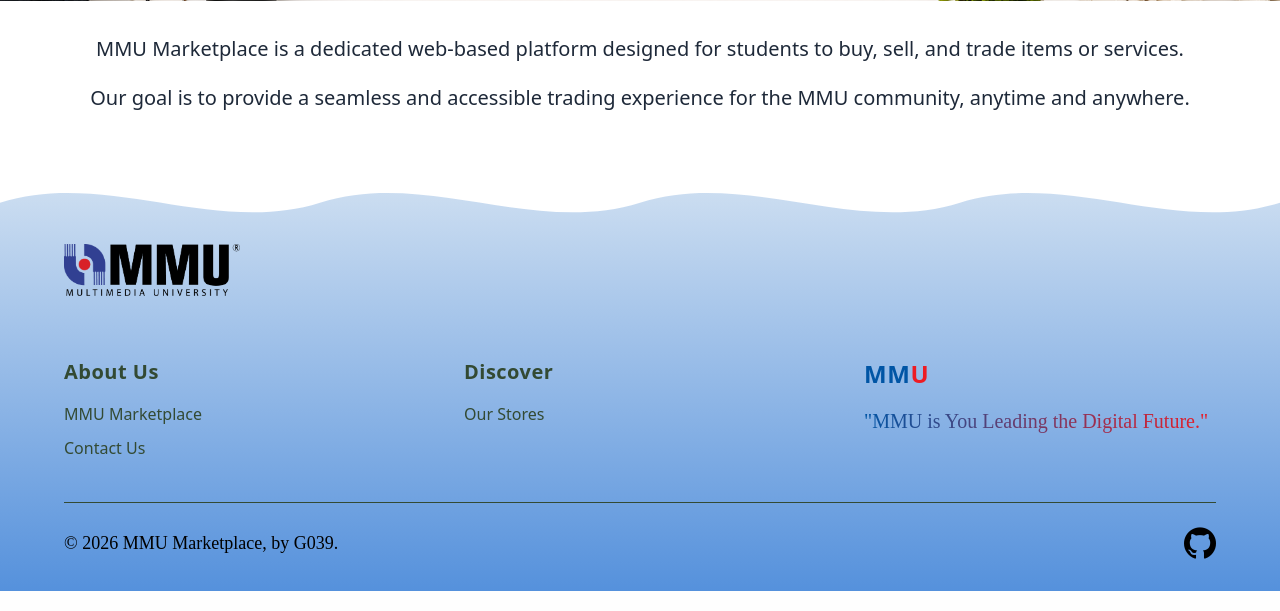
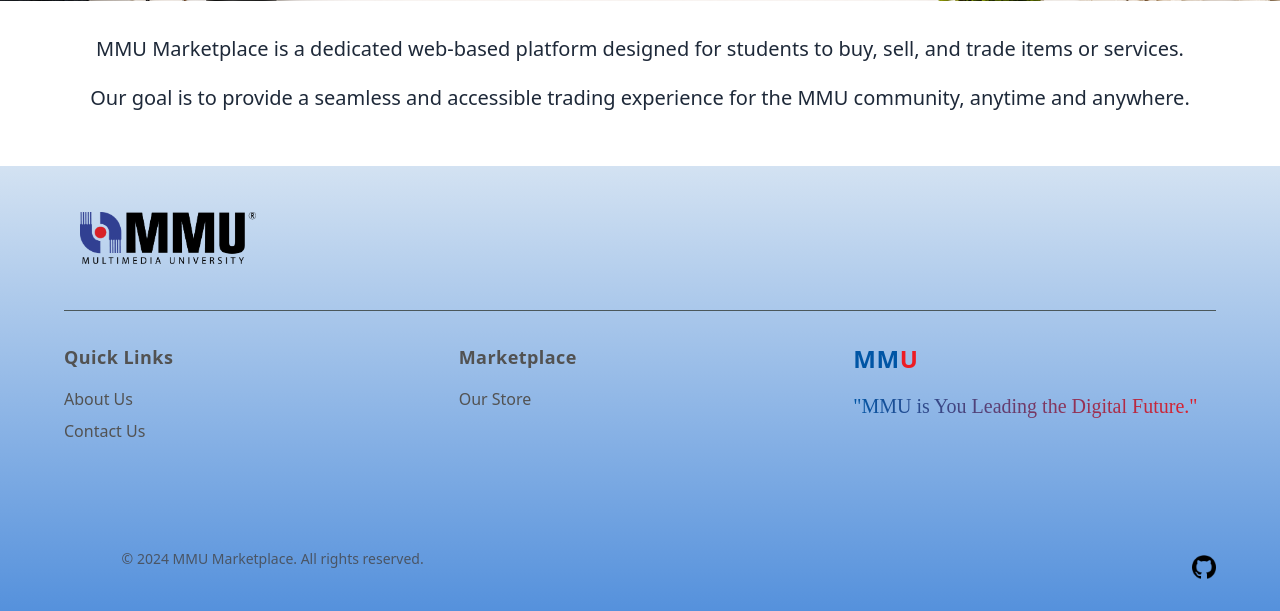
Before and after one commit to lailailaiws-bit/GitExercise-MMU-Marketplace, a Flask app: page /about in a window 1280 px wide. Shown: the part 599-1210 px from the top of the page. Run offline with Flask 3, Linux system fonts and the light colour scheme.

Commit message:
Make a new footer

```diff
--- a/Story.txt
+++ /dev/null
@@ -1,6 +0,0 @@
-Hi
-This is a test to try out Git
-Hopefully i wont accidentally upload some weird shit into github
-
-It's currently working as i intended it to
-But im probably not gonna push to gtihub yet
--- a/app.py
+++ b/app.py
@@ -58,7 +58,7 @@ def load_user(user_id):
 
 
 # chat system
-CHAT_DIR = 'chat folder'
+CHAT_DIR = 'chats folder'
 os.makedirs(CHAT_DIR, exist_ok=True)
 
 def get_user_file_(username):
@@ -207,6 +207,7 @@ def register():
     else:
         return render_template('register.html')
 
+
 @app.route('/login', methods=['GET', 'POST'])
 def login():
     if request.method == 'POST':
@@ -222,6 +223,7 @@ def login():
             flash('Invalid username or password', 'error')
 
     return render_template('login.html')
+
 
 @app.route('/logout')
 @login_required
--- a/static/css/output.css
+++ b/static/css/output.css
@@ -15,6 +15,7 @@
     --color-green-700: oklch(52.7% 0.154 150.069);
     --color-sky-400: oklch(74.6% 0.16 232.661);
     --color-blue-200: oklch(88.2% 0.059 254.128);
+    --color-blue-300: oklch(80.9% 0.105 251.813);
     --color-blue-400: oklch(70.7% 0.165 254.624);
     --color-blue-500: oklch(62.3% 0.214 259.815);
     --color-blue-600: oklch(54.6% 0.245 262.881);
@@ -31,6 +32,8 @@
     --color-gray-800: oklch(27.8% 0.033 256.848);
     --color-gray-900: oklch(21% 0.034 264.665);
     --color-neutral-300: oklch(87% 0 0);
+    --color-neutral-600: oklch(43.9% 0 0);
+    --color-mist-600: oklch(45% 0.017 213.2);
     --color-black: #000;
     --color-white: #fff;
     --spacing: 0.25rem;
@@ -40,7 +43,6 @@
     --container-3xl: 48rem;
     --container-4xl: 56rem;
     --container-6xl: 72rem;
-    --container-7xl: 80rem;
     --text-xs: 0.75rem;
     --text-xs--line-height: calc(1 / 0.75);
     --text-sm: 0.875rem;
@@ -66,17 +68,12 @@
     --font-weight-bold: 700;
     --tracking-wide: 0.025em;
     --tracking-wider: 0.05em;
-    --leading-tight: 1.25;
     --leading-normal: 1.5;
     --leading-relaxed: 1.625;
-    --radius-sm: 0.25rem;
     --radius-md: 0.375rem;
     --radius-lg: 0.5rem;
     --radius-xl: 0.75rem;
     --radius-3xl: 1.5rem;
-    --ease-in: cubic-bezier(0.4, 0, 1, 1);
-    --ease-out: cubic-bezier(0, 0, 0.2, 1);
-    --ease-in-out: cubic-bezier(0.4, 0, 0.2, 1);
     --default-transition-duration: 150ms;
     --default-transition-timing-function: cubic-bezier(0.4, 0, 0.2, 1);
     --default-font-family: var(--font-sans);
@@ -250,8 +247,8 @@
   .inset-0 {
     inset: calc(var(--spacing) * 0);
   }
-  .-top-0\.5 {
-    top: calc(var(--spacing) * -0.5);
+  .top-1 {
+    top: calc(var(--spacing) * 1);
   }
   .top-1\/2 {
     top: calc(1 / 2 * 100%);
@@ -265,8 +262,8 @@
   .right-\[20px\] {
     right: 20px;
   }
-  .left-0 {
-    left: calc(var(--spacing) * 0);
+  .left-1 {
+    left: calc(var(--spacing) * 1);
   }
   .left-1\/2 {
     left: calc(1 / 2 * 100%);
@@ -382,8 +388,14 @@
   .ml-2 {
     margin-left: calc(var(--spacing) * 2);
   }
-  .ml-16 {
-    margin-left: calc(var(--spacing) * 16);
+  .ml-4 {
+    margin-left: calc(var(--spacing) * 4);
+  }
+  .ml-50 {
+    margin-left: calc(var(--spacing) * 50);
+  }
+  .ml-\[5\%\] {
+    margin-left: 5%;
   }
   .ml-auto {
     margin-left: auto;
@@ -460,20 +484,29 @@
   .min-h-screen {
     min-height: 100vh;
   }
+  .w-4 {
+    width: calc(var(--spacing) * 4);
+  }
   .w-5 {
     width: calc(var(--spacing) * 5);
   }
   .w-6 {
     width: calc(var(--spacing) * 6);
   }
+  .w-7 {
+    width: calc(var(--spacing) * 7);
+  }
   .w-7\.5 {
     width: calc(var(--spacing) * 7.5);
   }
   .w-8 {
     width: calc(var(--spacing) * 8);
   }
-  .w-11\/12 {
-    width: calc(11 / 12 * 100%);
+  .w-10 {
+    width: calc(var(--spacing) * 10);
+  }
+  .w-15 {
+    width: calc(var(--spacing) * 15);
   }
   .w-20 {
     width: calc(var(--spacing) * 20);
@@ -621,8 +677,8 @@
   .gap-10 {
     gap: calc(var(--spacing) * 10);
   }
-  .gap-12 {
-    gap: calc(var(--spacing) * 12);
+  .gap-20 {
+    gap: calc(var(--spacing) * 20);
   }
   .gap-\[30px\] {
     gap: 30px;
@@ -766,6 +828,9 @@
   .border-gray-800 {
     border-color: var(--color-gray-800);
   }
+  .border-mist-600 {
+    border-color: var(--color-mist-600);
+  }
   .border-neutral-300 {
     border-color: var(--color-neutral-300);
   }
@@ -906,9 +974,6 @@
   .fill-current {
     fill: currentcolor;
   }
-  .fill-white {
-    fill: var(--color-white);
-  }
   .object-contain {
     object-fit: contain;
   }
@@ -990,8 +1058,8 @@
   .pt-6 {
     padding-top: calc(var(--spacing) * 6);
   }
-  .pt-12 {
-    padding-top: calc(var(--spacing) * 12);
+  .pt-8 {
+    padding-top: calc(var(--spacing) * 8);
   }
   .pt-\[10px\] {
     padding-top: 10px;
@@ -1114,9 +1182,6 @@
   .text-\[\#0055A5\] {
     color: #0055A5;
   }
-  .text-\[\#334a33\] {
-    color: #334a33;
-  }
   .text-\[\#555\] {
     color: #555;
   }
@@ -1159,8 +1224,8 @@
   .text-green-700 {
     color: var(--color-green-700);
   }
-  .text-inherit {
-    color: inherit;
+  .text-neutral-600 {
+    color: var(--color-neutral-600);
   }
   .text-red-600 {
     color: var(--color-red-600);
@@ -1392,17 +1464,17 @@
       }
     }
   }
-  .hover\:text-\[\#05509f\] {
-    &:hover {
-      @media (hover: hover) {
-        color: #05509f;
-      }
-    }
-  }
   .hover\:text-black {
     &:hover {
       @media (hover: hover) {
         color: var(--color-black);
+      }
+    }
+  }
+  .hover\:text-gray-900 {
+    &:hover {
+      @media (hover: hover) {
+        color: var(--color-gray-900);
       }
     }
   }
@@ -1686,6 +1763,11 @@
   syntax: "*";
   inherits: false;
   initial-value: 0 0 #0000;
+}
+@property --tw-outline-style {
+  syntax: "*";
+  inherits: false;
+  initial-value: solid;
 }
 @property --tw-blur {
   syntax: "*";
@@ -1783,6 +1865,7 @@
       --tw-ring-offset-width: 0px;
       --tw-ring-offset-color: #fff;
       --tw-ring-offset-shadow: 0 0 #0000;
+      --tw-outline-style: solid;
       --tw-blur: initial;
       --tw-brightness: initial;
       --tw-contrast: initial;
--- a/templates/footer.html
+++ b/templates/footer.html
@@ -1,34 +1,29 @@
 <footer class="mt-5 bg-[linear-gradient(#d3e2f2,_#5591dc)] relative overflow-hidden">
-    <div class="absolute -top-0.5 left-0 w-full h-20 overflow-hidden pointer-events-none" aria-hidden="true">
-        <svg viewBox="0 0 1440 120" preserveAspectRatio="none" class="w-full h-full">
-            <path d="M0,58 C120,8 240,108 360,58 C480,8 600,108 720,58 C840,8 960,108 1080,58 C1200,8 1320,108 1440,58 L1440,0 L0,0 Z" class="fill-white"></path>
-        </svg>
-    </div>
+    <div class="max-w-6xl mx-auto">
 
-    <div class="mt-16 ml-16 flex items-center">
-        <div class="w-44 h-20 object-contain">
+        <div class="mt-8 ml-4 mb-8 flex items-center">
+            <div class="w-44 h-20" object-contain>
                 <a href="/home">
                     <img src="{{ url_for('static', filename='css/photos/mmu-logo.png')}}" alt="MMU Logo" class="w-full h-full object-contain">
                 </a>
             </div>
+        </div>
 
 
-    </div>
-
-    <div class="max-w-6xl w-11/12 mx-auto pt-12 pb-8">
-        <div class="text-[#334a33] grid grid-cols-3 gap-12">
+        <div class="max-w-6xl mx-auto pt-8 pb-8 border-t border-mist-600">
+            <div class="text-neutral-600 grid grid-cols-3 gap-8">
                 <section>
-                <h3 class="mb-4 text-xl font-bold tracking-wide">About Us</h3>
+                    <h3 class="text-lg font-bold tracking-wide mb-4">Quick Links</h3>
                     <ul class="list-none m-0 p-0">
-                    <li class="mb-2.5 leading-normal text-base"><a href="/about" target="_blank" class="text-inherit no-underline hover:underline hover:text-[#05509f]">MMU Marketplace</a></li>
-                    <li class="mb-2.5 leading-normal text-base"><a href="/contact" target="_blank" class="text-inherit no-underline hover:underline hover:text-[#05509f]">Contact Us</a></li>
+                        <li class="mb-2 leading-normal"><a href="/about" class="hover:underline">About Us</a></li>
+                        <li class="mb-2 leading-normal"><a href="/contact" class="hover:underline">Contact Us</a></li>
                     </ul>
                 </section>
 
                 <section>
-                <h3 class="mb-4 text-xl font-bold tracking-wide">Discover</h3>
+                    <h3 class="text-lg font-bold tracking-wide mb-4">Marketplace</h3>
                     <ul class="list-none m-0 p-0">
-                    <li class="mb-2.5 leading-normal text-base"><a href="/ourstores" target="_blank" class="text-inherit no-underline hover:underline hover:text-[#05509f]">Our Stores</a></li>
+                        <li class="mb-2 leading-normal"><a href="/ourstores" target="_blank" class="hover:underline">Our Store</a></li>
                     </ul>
                 </section>
 
@@ -39,20 +34,20 @@
                     </ul>
                 </section>
             </div>
+        </div>
 
 
-
-        <div class="mt-8 pt-6 border-t border-[#334a33] flex flex-wrap gap-4 items-center justify-between">
-            <div class="font-['Times_New_Roman']">
-                <p class="m-0 text-lg">&copy; 2026 MMU Marketplace, by G039.</p>
+        <div class="ml-[5%] mt-8 mb-8 pt-6 flex gap-5 items-center justify-between">
+            <div class="text-center text-gray-600 text-sm">
+                &copy; 2024 MMU Marketplace. All rights reserved.
             </div>
 
-            <div class="w-8 h-8 object-contain">
+            <div class="w-6 h-6 mt-4 flex items-center justify-center">
             <a href="https://github.com/lailailaiws-bit/GitExercise-MMU-Marketplace" target="_blank">
-                    <img src="{{ url_for('static', filename='css/photos/github.png')}}" alt="GitHub Logo" class="w-full h-full object-contain">
+                <img src="{{ url_for('static', filename='css/photos/github.png')}}" alt="GitHub Logo">
             </a>
         </div>
-        </div>
-    </div>
+
+
     </div>
 </footer>
```
Also changed, not shown: other parts of static/css/output.css (+77 -9 lines), static/css/chat.css (+11 -21 lines), templates/chat.html (+8 -4 lines), instance/item.db (added), instance/site.db (added), static/css/photos/24598397-3f27-11f1-aa39-a2f816c36fc5_profile.png (deleted), static/css/photos/4c451259-5910-11f1-b4fc-98bd8020ec1f_Screenshot_2025-12-14_095616.png (deleted), static/css/photos/4d31b979-4f2f-11f1-9f73-d85ad518878d_profile.png (deleted), static/css/photos/91edd61d-4448-11f1-b5b3-9f88debe96d6_profile.png (deleted), static/css/photos/a12e03dc-3e03-11f1-811c-502e915f3919_profile.png (deleted), static/css/photos/a2315b4a-414a-11f1-8e34-502e915f3919_profile.png (deleted), static/css/photos/b3d3e587-4f99-11f1-a959-246a0e5b6885_chat-icon.png (added), static/css/photos/de58ce34-4142-11f1-96ef-502e915f3919_profile.png (deleted), static/css/photos/f04cca39-414a-11f1-b944-502e915f3919_profile.png (deleted), 2 more files, 1 other file. Lines whose indentation alone changed are shown as unchanged.
